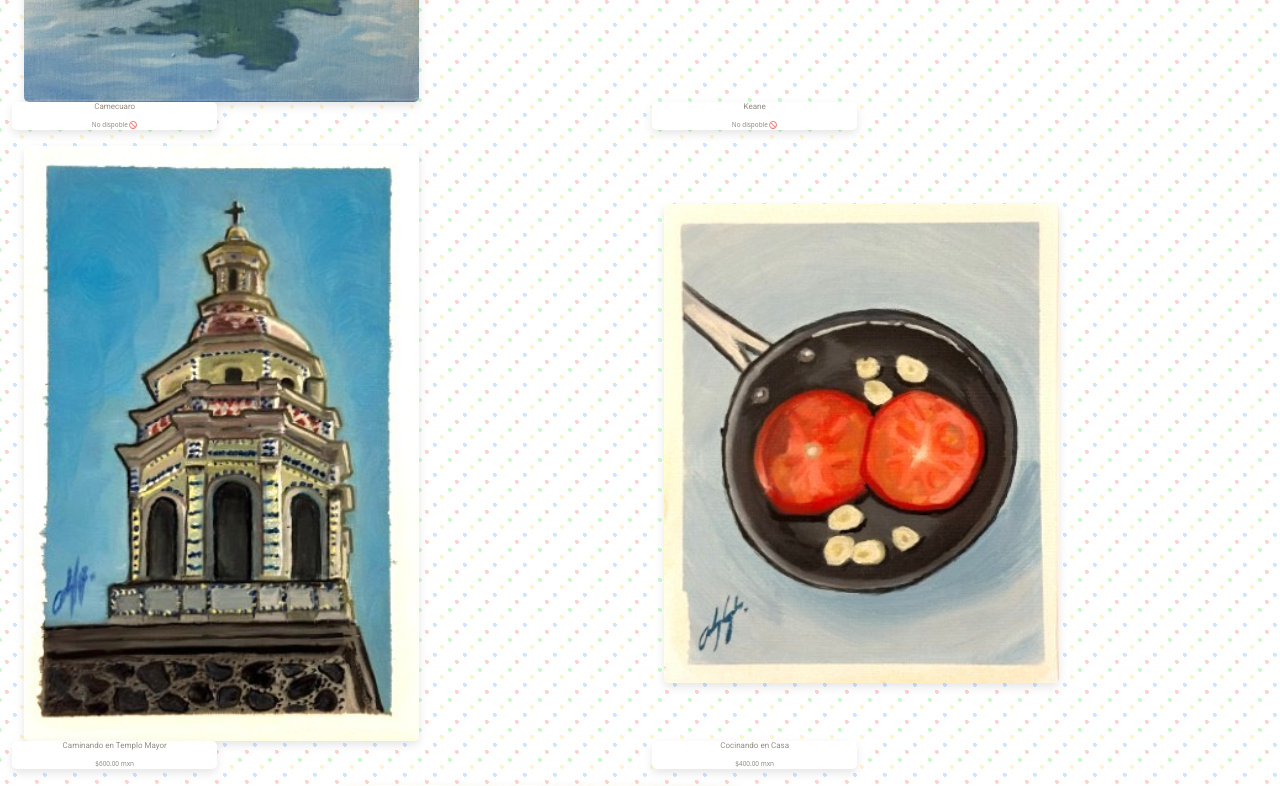
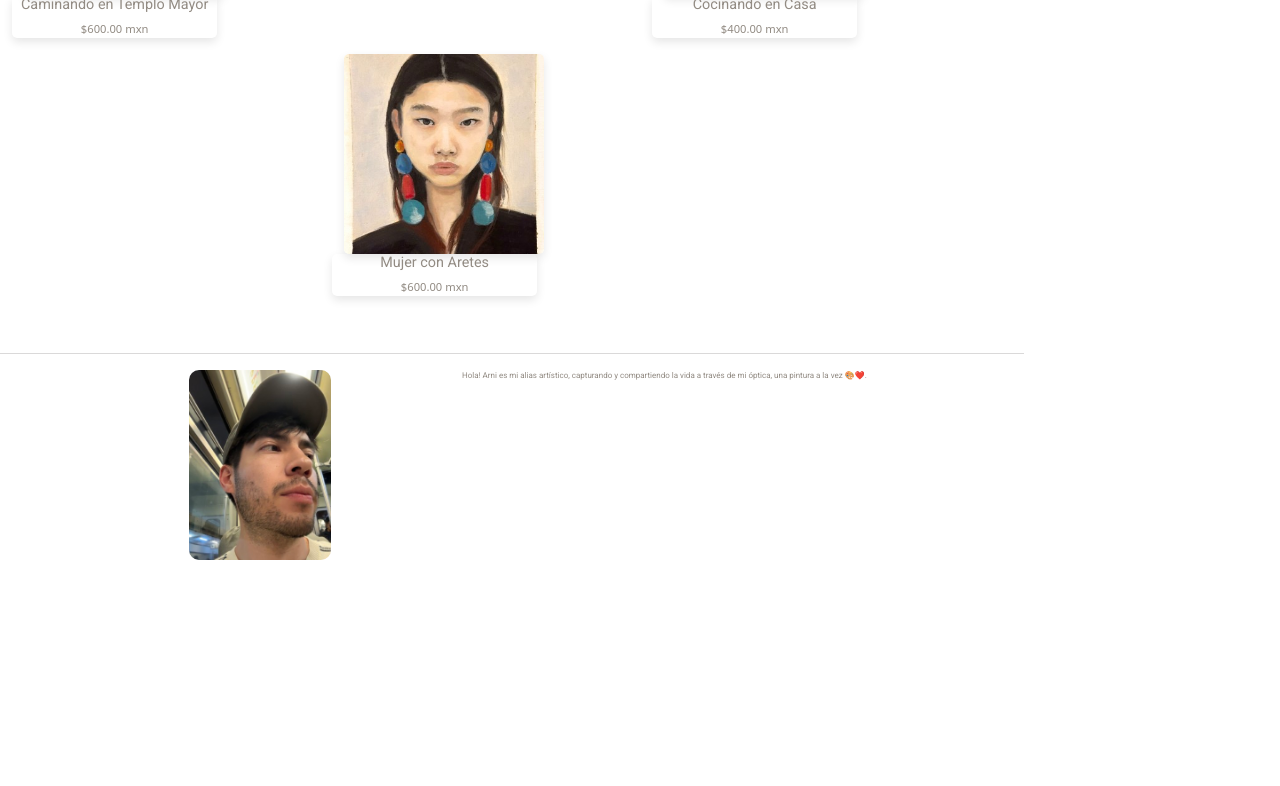
Before and after one commit to andresSaldanaAguilar/arnis_art_shop, a React (Create React App) app in the folder my-app/: page / in a window 1280 px wide. Shown: the part 560-1346 px from the top of the page. After the commit the page ends 1120 px from the top, so only its background shows below. Built offline with nearby package versions, Linux system fonts and the light colour scheme.

Commit message:
refactor creation of items

```diff
--- a/my-app/src/App.css
+++ b/my-app/src/App.css
@@ -7,82 +7,6 @@
   position: relative;
   background-color: white;
   z-index: 1;
-}
-
-/* Dynamic polka dot background */
-.header-and-body::before {
-  content: "";
-  position: absolute;
-  top: 0;
-  left: 0;
-  width: 100%;
-  height: 100%;
-  background-image: radial-gradient(
-      circle,
-      rgba(255, 105, 97, 0.5) 10%,
-      transparent 10%
-    ),
-    radial-gradient(circle, rgba(97, 168, 255, 0.5) 10%, transparent 10%),
-    radial-gradient(circle, rgba(88, 230, 88, 0.5) 10%, transparent 10%),
-    radial-gradient(circle, rgba(255, 222, 89, 0.5) 10%, transparent 10%);
-  background-size: 30px 30px;
-  background-position: 0 0, 15px 15px, 7px 22px, 22px 7px;
-  animation: polkaDotColor 20s linear infinite;
-  z-index: -1;
-  opacity: 0.6;
-}
-
-@keyframes polkaDotColor {
-  0% {
-    background-image: radial-gradient(
-        circle,
-        rgba(255, 105, 97, 0.5) 10%,
-        transparent 10%
-      ),
-      radial-gradient(circle, rgba(97, 168, 255, 0.5) 10%, transparent 10%),
-      radial-gradient(circle, rgba(88, 230, 88, 0.5) 10%, transparent 10%),
-      radial-gradient(circle, rgba(255, 222, 89, 0.5) 10%, transparent 10%);
-  }
-  25% {
-    background-image: radial-gradient(
-        circle,
-        rgba(97, 168, 255, 0.5) 10%,
-        transparent 10%
-      ),
-      radial-gradient(circle, rgba(88, 230, 88, 0.5) 10%, transparent 10%),
-      radial-gradient(circle, rgba(255, 222, 89, 0.5) 10%, transparent 10%),
-      radial-gradient(circle, rgba(255, 105, 97, 0.5) 10%, transparent 10%);
-  }
-  50% {
-    background-image: radial-gradient(
-        circle,
-        rgba(88, 230, 88, 0.5) 10%,
-        transparent 10%
-      ),
-      radial-gradient(circle, rgba(255, 222, 89, 0.5) 10%, transparent 10%),
-      radial-gradient(circle, rgba(255, 105, 97, 0.5) 10%, transparent 10%),
-      radial-gradient(circle, rgba(97, 168, 255, 0.5) 10%, transparent 10%);
-  }
-  75% {
-    background-image: radial-gradient(
-        circle,
-        rgba(255, 222, 89, 0.5) 10%,
-        transparent 10%
-      ),
-      radial-gradient(circle, rgba(255, 105, 97, 0.5) 10%, transparent 10%),
-      radial-gradient(circle, rgba(97, 168, 255, 0.5) 10%, transparent 10%),
-      radial-gradient(circle, rgba(88, 230, 88, 0.5) 10%, transparent 10%);
-  }
-  100% {
-    background-image: radial-gradient(
-        circle,
-        rgba(255, 105, 97, 0.5) 10%,
-        transparent 10%
-      ),
-      radial-gradient(circle, rgba(97, 168, 255, 0.5) 10%, transparent 10%),
-      radial-gradient(circle, rgba(88, 230, 88, 0.5) 10%, transparent 10%),
-      radial-gradient(circle, rgba(255, 222, 89, 0.5) 10%, transparent 10%);
-  }
 }
 
 .header-container {
--- a/my-app/src/App.tsx
+++ b/my-app/src/App.tsx
@@ -82,6 +82,9 @@ function App() {
   const [isPanelOpen, setIsPanelOpen] = useState(false);
   const [item, setItem] = useState(undefined);
 
+  // Create an array of all items for iterative rendering
+  const items = [item5, item4, item1, item2, item3];
+
   return (
     <div className="App">
       <div className="header-and-body">
@@ -90,103 +93,27 @@ function App() {
         </div>
         <Container className="body-container" fluid>
           <div>
-            {/* First row with 2 frames */}
             <Row className="align-items-center">
-              <Col xs={6} md={6}>
+              {items.map((currentItem, index) => (
+                <Col
+                  key={currentItem.title}
+                  xs={6}
+                  md={6}
+                  className={index === items.length - 1 ? "mx-auto" : ""}
+                >
                   <Frame
-                  {...item5}
+                    {...currentItem}
                     onClick={() => setIsPanelOpen(true)}
                     setItem={setItem}
                   ></Frame>
-              </Col>
-              <Col xs={6} md={6}>
-                <Frame
-                  {...item4}
-                  onClick={() => setIsPanelOpen(true)}
-                  setItem={setItem}
-                ></Frame>
-              </Col>
-            </Row>
-
-            {/* Descriptions for first row */}
-            <Row className="align-items-center">
-              <Col xs={6} md={6}>
                   <FrameDescription
-                  title={item5.title}
-                  description={item5.description}
-                  cost={item5.cost}
-                  disponible={item5.disponible}
+                    title={currentItem.title}
+                    description={currentItem.description}
+                    cost={currentItem.cost}
+                    disponible={currentItem.disponible}
                   />
                 </Col>
-              <Col xs={6} md={6}>
-                <FrameDescription
-                  title={item4.title}
-                  description={item4.description}
-                  cost={item4.cost}
-                  disponible={item4.disponible}
-                />
-              </Col>
-            </Row>
-
-            {/* Second row with 2 frames */}
-            <Row className="align-items-center">
-              <Col xs={6} md={6}>
-                <Frame
-                  {...item1}
-                  onClick={() => setIsPanelOpen(true)}
-                  setItem={setItem}
-                ></Frame>
-              </Col>
-              <Col xs={6} md={6}>
-                <Frame
-                  {...item2}
-                  onClick={() => setIsPanelOpen(true)}
-                  setItem={setItem}
-                ></Frame>
-              </Col>
-            </Row>
-
-            {/* Descriptions for second row */}
-            <Row className="align-items-center">
-              <Col xs={6} md={6}>
-                <FrameDescription
-                  title={item1.title}
-                  description={item1.description}
-                  cost={item1.cost}
-                  disponible={item1.disponible}
-                />
-              </Col>
-              <Col xs={6} md={6}>
-                <FrameDescription
-                  title={item2.title}
-                  description={item2.description}
-                  cost={item2.cost}
-                  disponible={item2.disponible}
-                />
-              </Col>
-            </Row>
-
-            {/* Third row with 1 frame (centered) */}
-            <Row className="align-items-center">
-              <Col xs={6} md={6} className="mx-auto">
-                <Frame
-                  {...item3}
-                  onClick={() => setIsPanelOpen(true)}
-                  setItem={setItem}
-                ></Frame>
-              </Col>
-            </Row>
-
-            {/* Description for third row */}
-            <Row className="align-items-center">
-              <Col xs={6} md={6} className="mx-auto">
-                <FrameDescription
-                  title={item3.title}
-                  description={item3.description}
-                  cost={item3.cost}
-                  disponible={item3.disponible}
-                />
-              </Col>
+              ))}
             </Row>
           </div>
         </Container>
--- a/my-app/src/Components/Frame.css
+++ b/my-app/src/Components/Frame.css
@@ -2,6 +2,9 @@
   width: 100%;
   border-radius: 5px;
   box-shadow: 0 4px 10px rgba(0, 0, 0, 0.1);
+  width: 200px;
+  height: 200px;
+  object-fit: cover; /* This maintains aspect ratio and crops if needed */
 }
 
 .frame-container {
--- a/my-app/src/Components/Frame.tsx
+++ b/my-app/src/Components/Frame.tsx
@@ -48,7 +48,7 @@ const Frame: React.FC<FrameProps> = ({
     >
       <Container>
         <Col xs={12} md={8} className="image-container">
-          <img src={image} alt={description} />
+          <img src={image} alt={description} className="standard-image" />
         </Col>
       </Container>
     </div>
--- a/my-app/src/Components/FrameDescription.css
+++ b/my-app/src/Components/FrameDescription.css
@@ -7,12 +7,12 @@
 }
 
 .description-card h3 {
-  font-size: 0.5em; /* Reduced font size */
+  font-size: 0.9em; /* Reduced font size */
   font-family: "Roboto", cursive;
 }
 
 .description-card p {
-  font-size: 0.4em; /* Reduced font size */
+  font-size: 0.7em; /* Reduced font size */
 }
 
 @media (max-width: 576px) {
```
Lines whose indentation alone changed are shown as unchanged.
